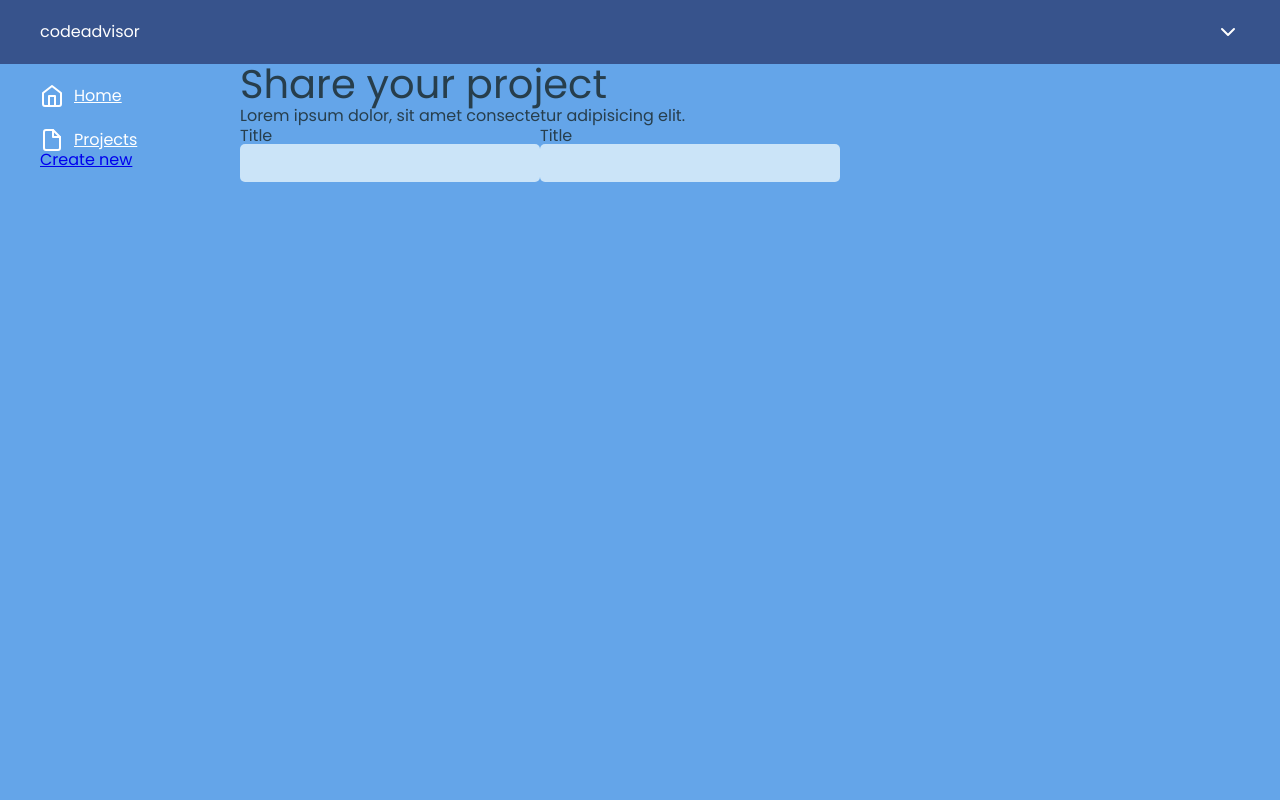
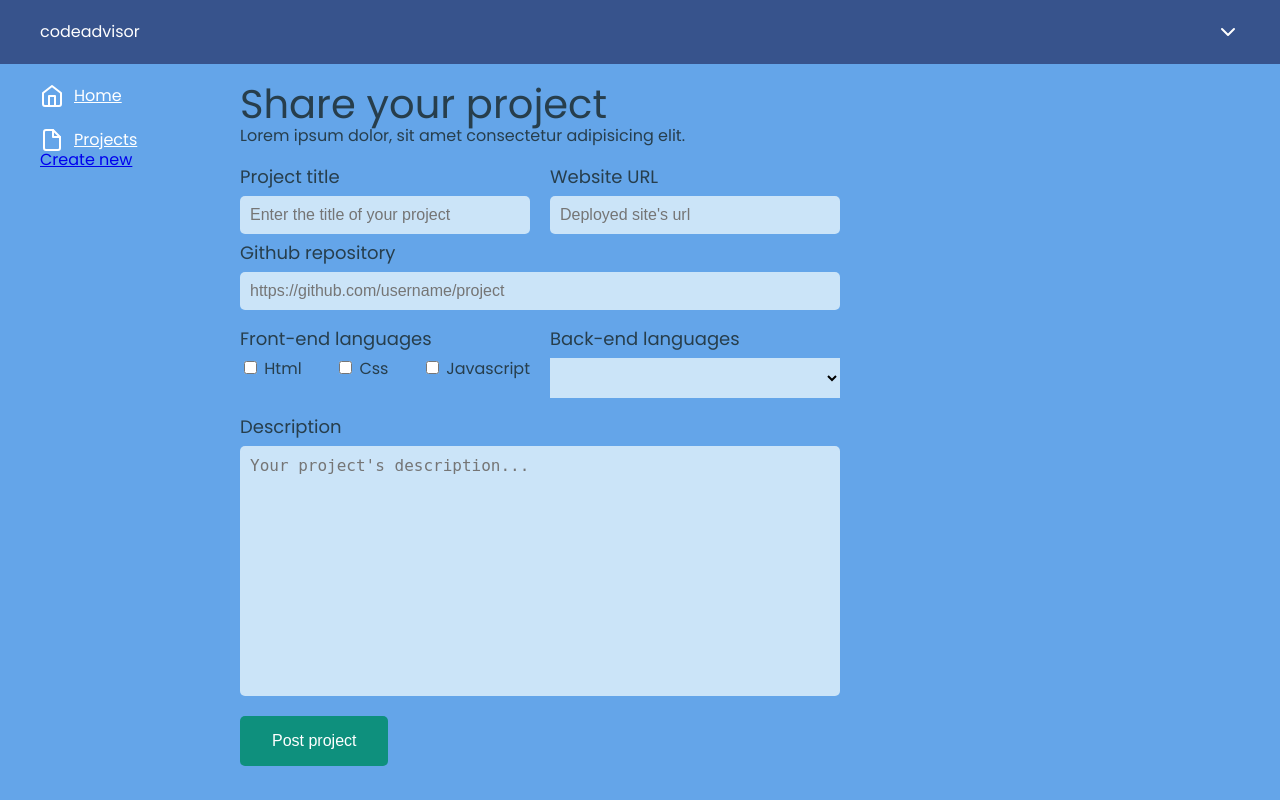
Before and after one commit to chipchap31/codeadvisor, a Flask app: template templates/student/project_new.html in a window 1280 px wide. Run offline with Flask 2, Linux system fonts and the light colour scheme; the template is opened without the code that fills it, so the values that code supplies are empty.

Commit message:
edited mongo.py to allow user to save project

```diff
--- a/app.py
+++ b/app.py
@@ -1,9 +1,12 @@
 
 from flask import Flask
 
-
 from routes.index_routes import index
 from routes.project_routes import projects
+
+
+# we extract the mongo uri from the env
+
 
 app = Flask(__name__)
 
--- a/static/sass/base/reset.sass
+++ b/static/sass/base/reset.sass
@@ -28,11 +28,18 @@ blockquote:before, blockquote:after, q:before, q:after
 table
     border-collapse: collapse
     border-spacing: 0
-img,form, input
+img,form
+    width: 100%
+input:not([type='checkbox'])
     width: 100%
 
 input, button
     font-size: 16px
-
+textarea
+    display: block
+    width: 100%
+    min-height: 250px
+    resize: none
+    font-size: 16px
 p
     line-height: 24px
--- a/static/sass/base/typo.sass
+++ b/static/sass/base/typo.sass
@@ -31,7 +31,8 @@ body
     &:hover
         ul
             display: block
-
+.wrap
+    flex-wrap: wrap
 @each $el, $size in $headingSize
     #{$el}
         font-size: #{$size}
--- a/static/sass/components/form.sass
+++ b/static/sass/components/form.sass
@@ -3,3 +3,20 @@ input
     border-radius: 5px
     background-color: $light_blue
     padding: 10px
+
+select
+    font-size: 16px
+    width: 100%
+    background-color: $light_blue
+    border: none
+    height: 30px
+    padding: 20px
+    display: block
+
+textarea
+    background-color: $light_blue
+    border: none
+    padding: 10px
+
+label
+    font-size: 18px
--- /dev/null
+++ b/static/scripts/master.js
@@ -0,0 +1,17 @@
+document.addEventListener("DOMContentLoaded", function () {
+    // listen for select_wraps
+
+    var select_wrap = Array.from(document.getElementsByClassName('select_wrap'));
+
+    for (var i = 0; i < select_wrap.length; i++) {
+
+        // get elements
+
+        var options = select_wrap[i].getElementsByTagName("select")[0]
+
+        console.log(options)
+
+    }
+
+
+})
--- a/templates/student/base.html
+++ b/templates/student/base.html
@@ -65,6 +65,7 @@
 
 
 </body>
+<script src="{{ url_for('static', filename='scripts/master.js') }}"></script>
 <script>
     feather.replace()
 </script>
--- a/templates/student/project_new.html
+++ b/templates/student/project_new.html
@@ -1,22 +1,66 @@
 {% extends "student/base.html" %}
 {% block content %}
-<div class='col_6'>
+{% set front_end = ["html", "css", "javascript"]  %}
+{% set back_end = ["Select your option","java", "c#", "c++", 'python', 'nodejs', 'php', 'ruby'] %}
+
+<div class='col_6 mt_20'>
     <h1>Share your project</h1>
     <p>Lorem ipsum dolor, sit amet consectetur adipisicing elit.</p>
 
-    <form action="/project/new" method="POST">
-        <div class='row d_flex x_space-between'>
-            <div class='col_6'>
-                <label for="">Title</label>
-                <input type="text">
+    <form action="/projects/new" method="POST">
+        <div class='row mb_10 d_flex x_space-between mt_20'>
+            <div class='col_6 mr_10'>
+                <label for="project_title">Project title</label>
+                <input placeholder='Enter the title of your project' required class="mt_10" id="project_title" type="text" name="project_title">
 
             </div>
-            <div class='col_6'>
-                <label for="">Title</label>
-                <input type="text">
+            <div class='col_6 ml_10'>
+                <label for="site_url">Website URL</label>
+                <input placeholder="Deployed site's url"  required id='site_url' class="mt_10" type="text" name="site_url">
 
             </div>
         </div>
+        <label for="">Github repository</label>
+        <input placeholder="https://github.com/username/project" class="mt_10" type="text">
+        <div class='row mb_20 d_flex x_space-between mt_20'>
+            <div class='col_6 mr_10'>
+                <label>Front-end languages</label>
+                <div class='d_flex x_space-between'>
+                    {% for value in front_end %}
+                    <div class="mt_10 ">
+                        <input type="checkbox" name="front_end" value="{{value}}"> <span>{{value.title()}}</span>
+                    </div>
+                    {% endfor %}
+                </div>
+
+
+
+            </div>
+
+            <div class='col_6 ml_10'>
+                <label for="">Back-end languages</label>
+
+                <div class="mt_10">
+
+                    <select name='back_end'>
+                        {% for value in back_end %}
+                            {%if value == 'Select your option':%}
+                                <option value="" hidden selected>{{value}}</option>
+                            {% else %}
+                                <option value="{{value}}">{{value.title()}}</option>
+                        {%endif%}
+
+                        {% endfor %}
+                    </select>
+                </div>
+            </div>
+
+
+        </div>
+        <label for="description">Description</label>
+        <textarea id="description" class="rounded mt_10" name='description'
+            placeholder="Your project's description..."></textarea>
+        <button type="submit" class="mt_20 button button_md bg_green">Post project</button>
     </form>
 </div>
 
```
Also changed, not shown: mongo.py (+49 -6 lines), routes/index_routes.py (+4 -12 lines), routes/project_routes.py (+11 -4 lines), static/css/master.css, 1 other file.
